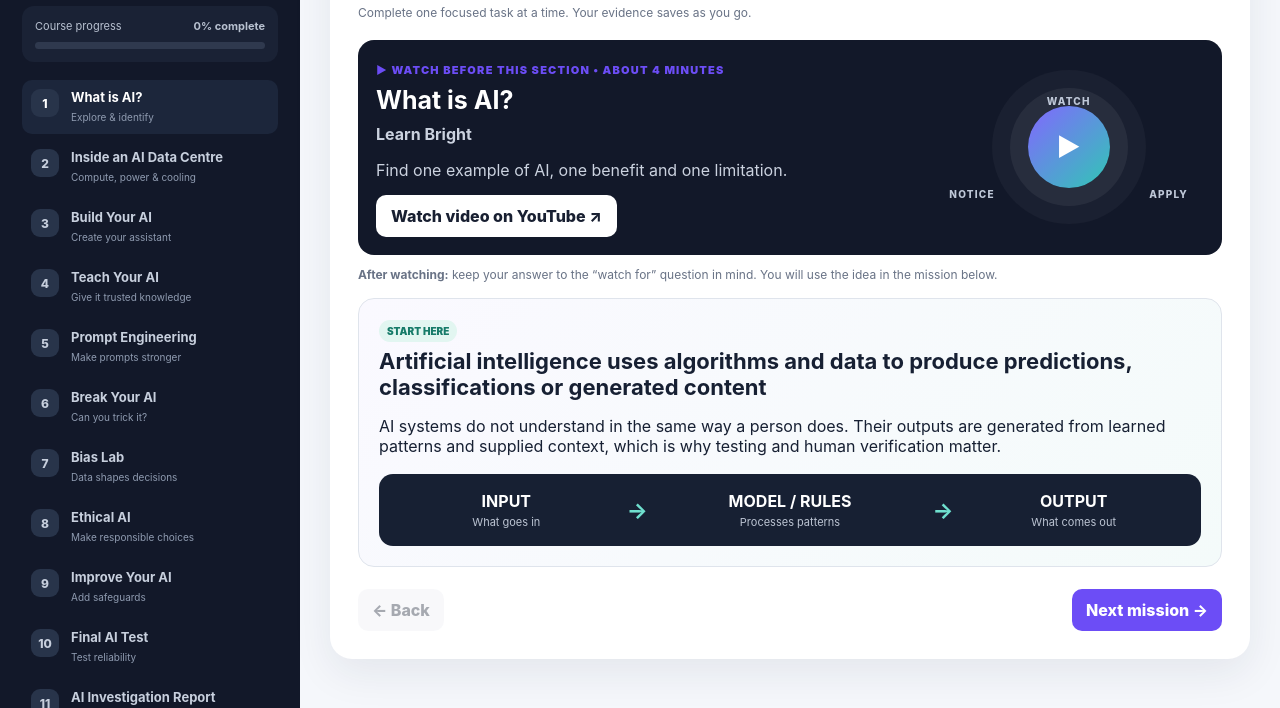
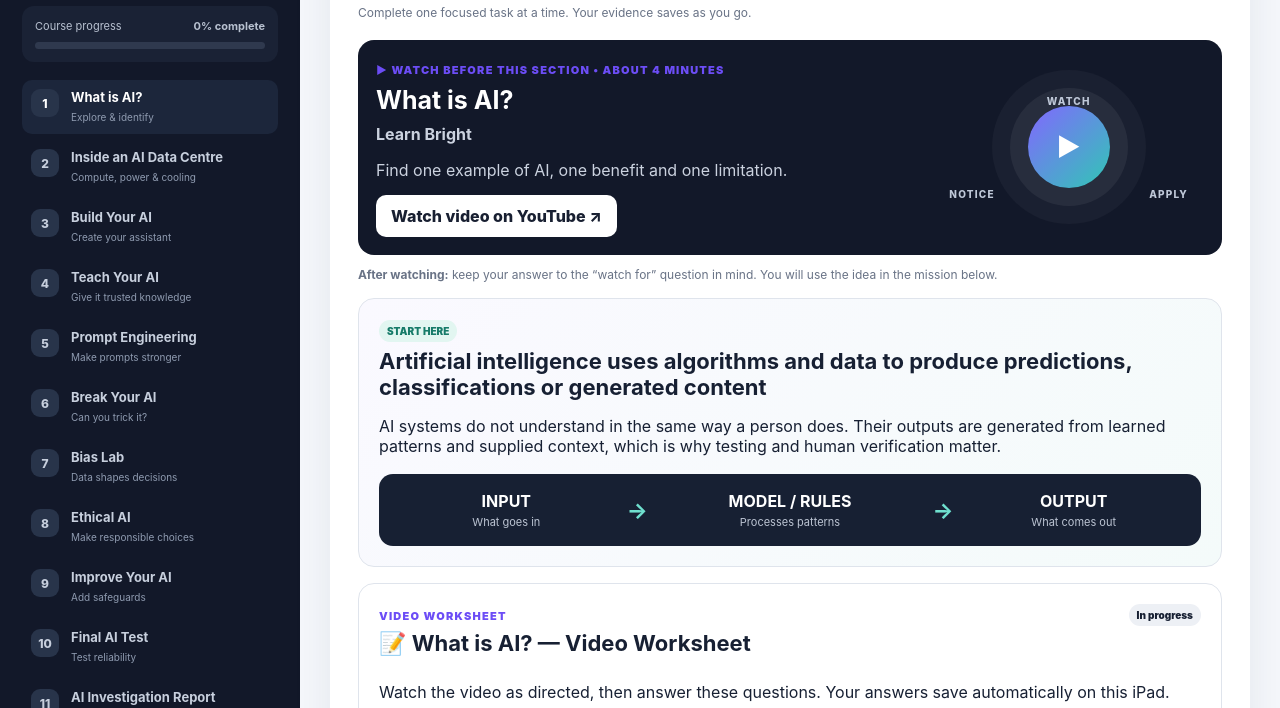
Before and after one commit to trevore777/ai-lab, a website: page index.html in a window 1280 px wide. Shown: the part 203-911 px from the top of the page. Drawn offline with Linux system fonts and the light colour scheme.

Commit message:
Load in-app video worksheets

```diff
--- a/index.html
+++ b/index.html
@@ -26,5 +26,6 @@
   </div>
   <script src="app.js"></script>
   <script src="data-centre.js"></script>
+  <script src="video-worksheets.js"></script>
 </body>
 </html>
```
